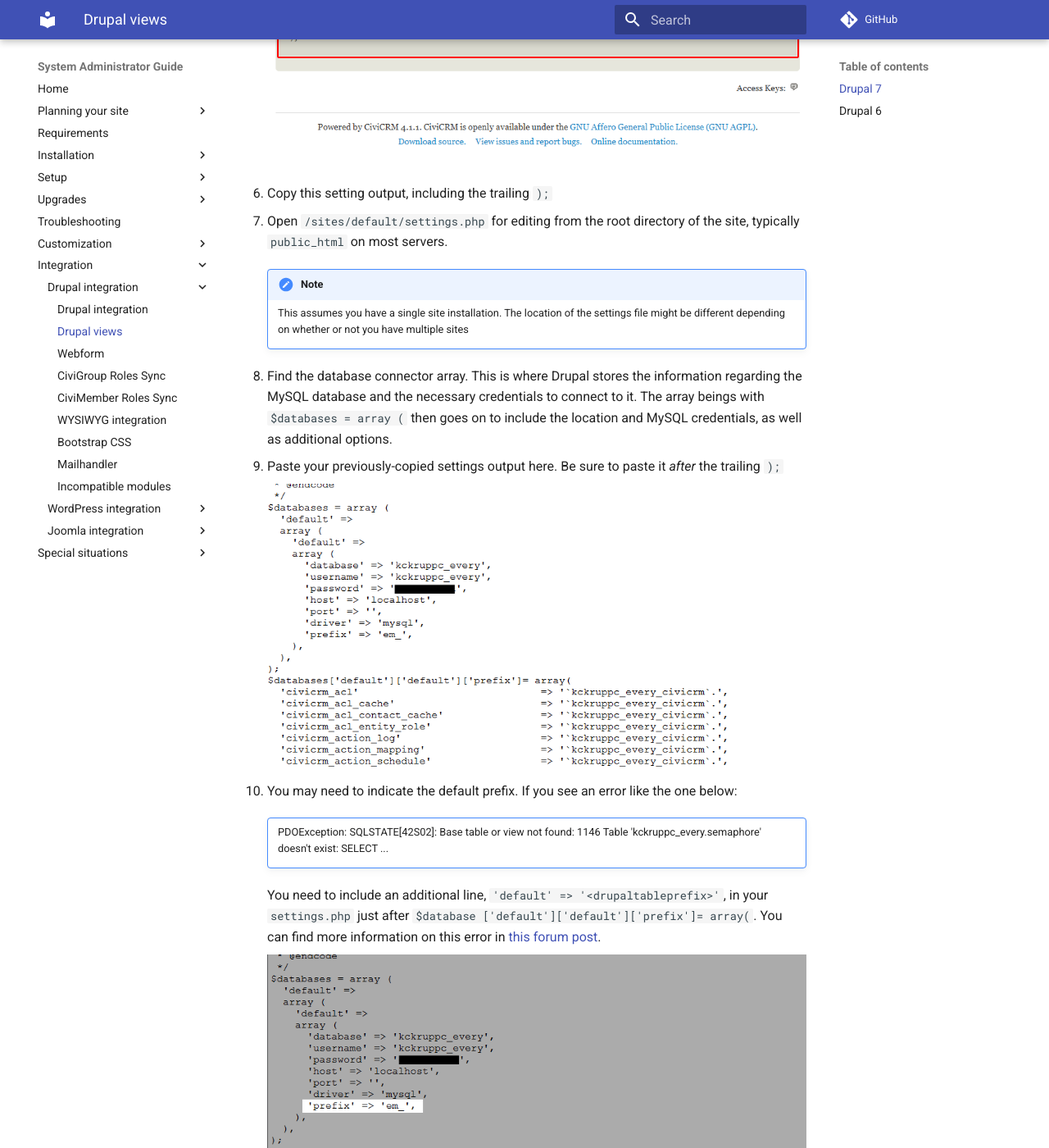
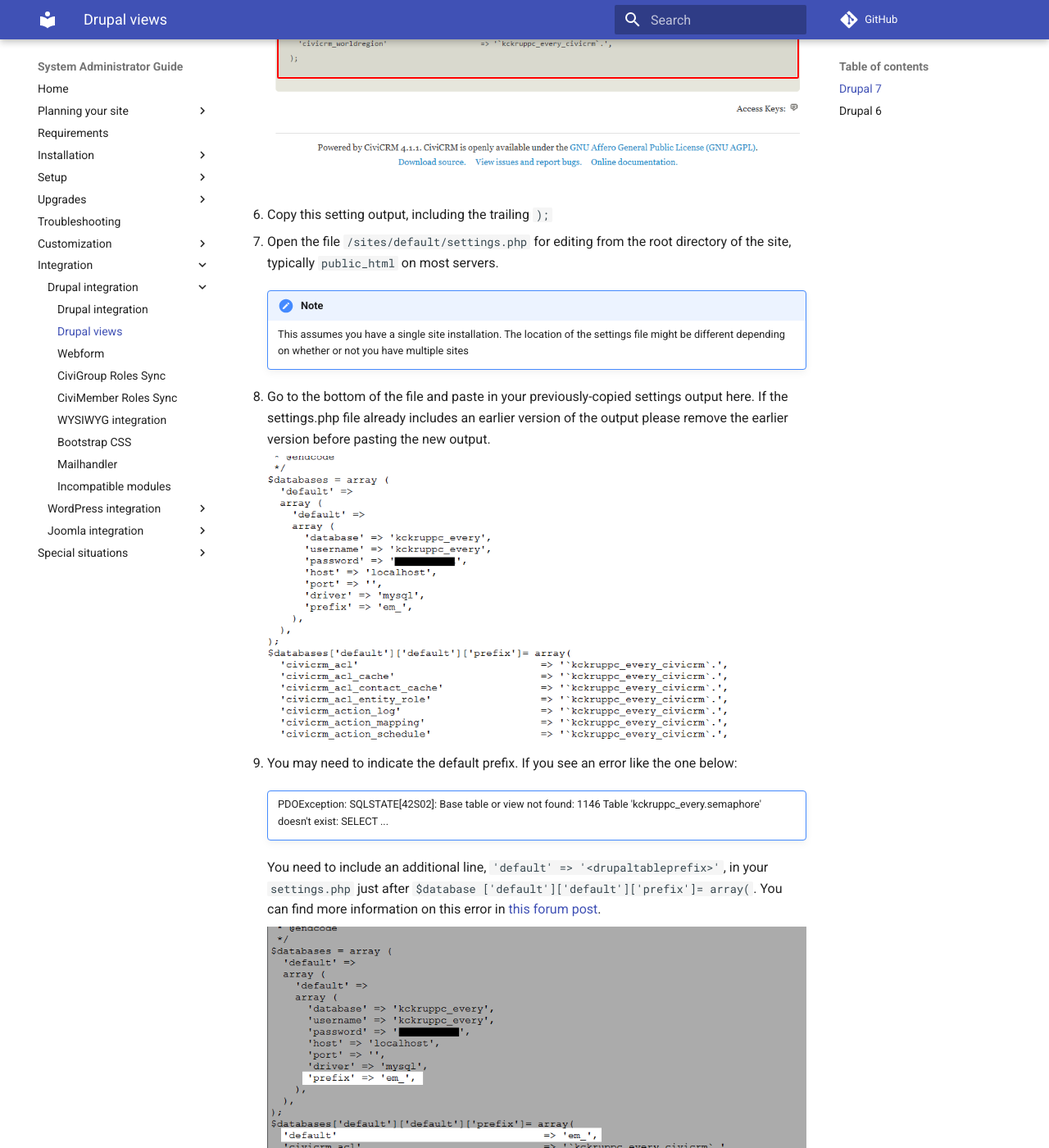
Before and after one commit to civicrm/civicrm-sysadmin-guide, an MkDocs documentation site: the page built from docs/integration/drupal/views.md, in a window 1280 px wide and 1400 px high, scrolled down 1001 px. Shown: the whole window at 82% size. Built offline with MkDocs 1.6.1 and Material for MkDocs 9.7.7, drawn with Linux system fonts in a browser that asks for light colours; comment, search, counter and statistics services are not loaded; old or Windows-style settings are respelled for this version of MkDocs; some of the changed text lies outside the part shown.

Commit message:
Update views.md (#131)
Looks good, thank you Gibson!

```diff
--- a/docs/integration/drupal/views.md
+++ b/docs/integration/drupal/views.md
@@ -2,7 +2,7 @@
 
 ## Drupal 7
 
-These instructions assume CiviCRM and Drupal are on separate databases located on the same physical host.
+These instructions assume CiviCRM and Drupal are on separate databases located on the same physical host. If your CiviCRM and Drupal are located within the same database the 12 steps below are not required.
 
 1. Before making any changes, it is _strongly_ advised that you make backups of your mysql databases and settings.php file.
 1. If you have different database users for your CiviCRM and Drupal databases, then you need to grant `SELECT` access for the Drupal user to all the CiviCRM tables.
@@ -13,13 +13,12 @@ These instructions assume CiviCRM and Drupal are on separate databases located o
     ![Screenshot showing the "Drupal Integration" page, with output of settings to be placed into settings.php](/img/views3integration-1.png)
 
 1. Copy this setting output, including the trailing `);`
-1. Open `/sites/default/settings.php` for editing from the root directory of the site, typically `public_html` on most servers.
+1. Open the file `/sites/default/settings.php` for editing from the root directory of the site, typically `public_html` on most servers.
 
     !!! note
         This assumes you have a single site installation. The location of the settings file might be different depending on whether or not you have multiple sites
 
-1. Find the database connector array. This is where Drupal stores the information regarding the MySQL database and the necessary credentials to connect to it. The array beings with `$databases = array (` then goes on to include the location and MySQL credentials, as well as additional options.
-1. Paste your previously-copied settings output here. Be sure to paste it _after_ the trailing `);`
+1. Go to the bottom of the file and paste in your previously-copied settings output here. If the settings.php file already includes an earlier version of the output please remove the earlier version before pasting the new output.
 
     ![Screenshot demonstrating the output of database settings](/img/views3integration-2.png)
 
@@ -32,8 +31,11 @@ These instructions assume CiviCRM and Drupal are on separate databases located o
 
     ![Screenshot demonstrating where to add a table prefix in your settings](/img/views3integration-4.png)
 
-1. Save the file. You might want to clear your site cache at this point.
-1. You should now be able to create views based on CiviCRM data.
+1. Save the file settings.php. You might want to clear your site cache at this point.
+1. You should now be able to create Drupal Views based on CiviCRM data.
+
+ !!! note
+        If you add a new set of custom fields to CiviCRM you will need to re-do these steps again. So any new fields in the field set can be accessed by Drupal Views.
 
 ## Drupal 6
 
```
